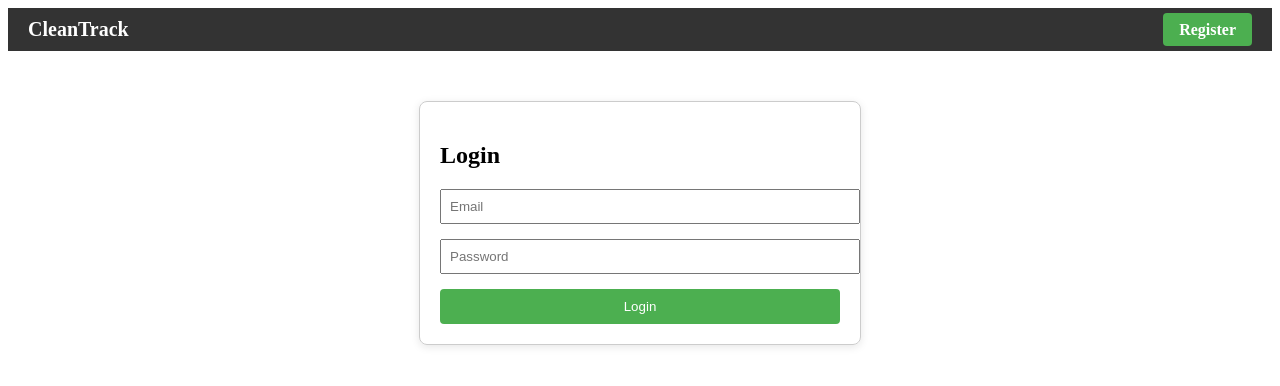
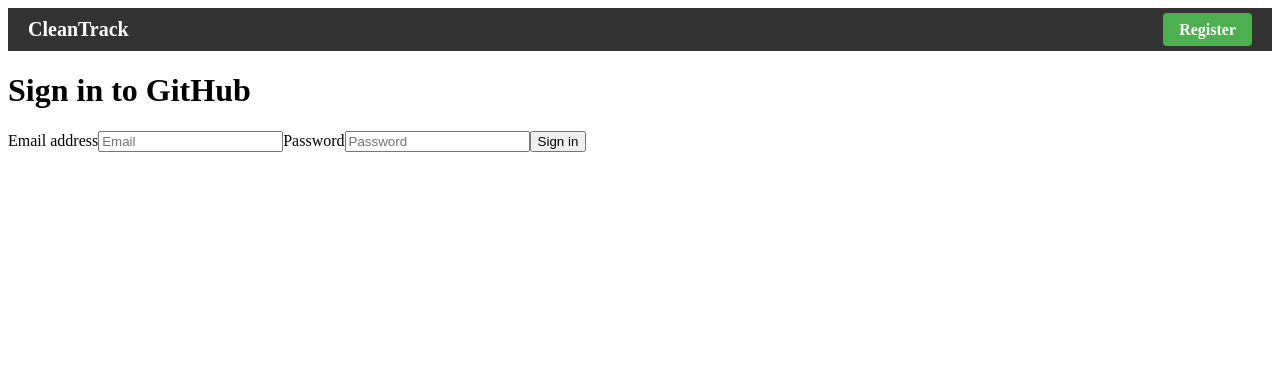
Before and after one commit to rutvik2026/CleanTrack-Frontend, a React (Vite) app: page / in a window 1280 px wide. Shown: the top 386 px of the page. Built offline with nearby package versions, Linux system fonts and the light colour scheme.

Commit message:
Refactor Login component layout and styling

```diff
--- a/src/Login.jsx
+++ b/src/Login.jsx
@@ -1,5 +1,5 @@
-
 import React, { useState } from "react";
+import "./Login.css";
 
 const Login = () => {
   const [formData, setFormData] = useState({
@@ -10,36 +10,37 @@
   const [message, setMessage] = useState("");
 
   const handleChange = (e) => {
-    setFormData({ ...formData, [e.target.name]: e.target.value });
+    setFormData({
+      ...formData,
+      [e.target.name]: e.target.value,
+    });
   };
 
   const handleSubmit = async (e) => {
     e.preventDefault();
+    setMessage("");
 
     try {
-      const res = await fetch(`${import.meta.env.VITE_BACKEND_URL}/api/login`, {
+      const res = await fetch(
+        `${import.meta.env.VITE_BACKEND_URL}/api/login`,
+        {
           method: "POST",
           headers: { "Content-Type": "application/json" },
           body: JSON.stringify(formData),
-      });
+        }
+      );
 
       const data = await res.json();
 
       if (data.sucess) {
         setMessage("✅ Login successful!");
 
-        // Store in sessionStorage
         sessionStorage.setItem("token", data.token);
         sessionStorage.setItem("role", data.cust.role);
         sessionStorage.setItem("userId", data.cust.id);
         sessionStorage.setItem("email", data.cust.email);
 
-        // Redirect based on role
-        if (data.cust.role === "admin") {
         window.location.href = "/home";
-        } else {
-          window.location.href = "/home";
-        }
       } else {
         setMessage("❌ " + (data.message || "Login failed"));
       }
@@ -50,59 +51,38 @@
   };
 
   return (
-    <div
-      style={{
-        maxWidth: "400px",
-        margin: "50px auto",
-        padding: "20px",
-        border: "1px solid #ccc",
-        borderRadius: "8px",
-        boxShadow: "0 2px 8px rgba(0,0,0,0.1)",
-      }}
-    >
-      <h2>Login</h2>
+    <div className="login-page">
+      <div className="login-box">
+        <h1>Sign in to GitHub</h1>
+
         <form onSubmit={handleSubmit}>
+          <label htmlFor="email">Email address</label>
           <input
+            id="email"
             type="email"
             name="email"
             placeholder="Email"
             value={formData.email}
             onChange={handleChange}
             required
-          style={{ width: "100%", padding: "8px", marginBottom: "15px" }}
           />
 
+          <label htmlFor="password">Password</label>
           <input
+            id="password"
             type="password"
             name="password"
             placeholder="Password"
             value={formData.password}
             onChange={handleChange}
             required
-          style={{ width: "100%", padding: "8px", marginBottom: "15px" }}
           />
 
-        <button
-          type="submit"
-          style={{
-            width: "100%",
-            padding: "10px",
-            backgroundColor: "#4CAF50",
-            color: "white",
-            border: "none",
-            borderRadius: "4px",
-            cursor: "pointer",
-          }}
-        >
-          Login
-        </button>
+          <button type="submit">Sign in</button>
         </form>
 
-      {message && (
-        <p style={{ marginTop: "15px", fontWeight: "bold", color: "red" }}>
-          {message}
-        </p>
-      )}
+        {message && <p className="login-message">{message}</p>}
+      </div>
     </div>
   );
 };
```
Lines whose indentation alone changed are shown as unchanged.
